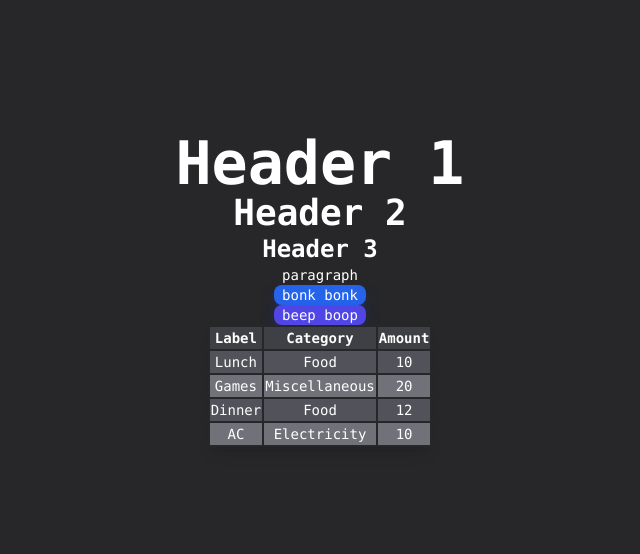
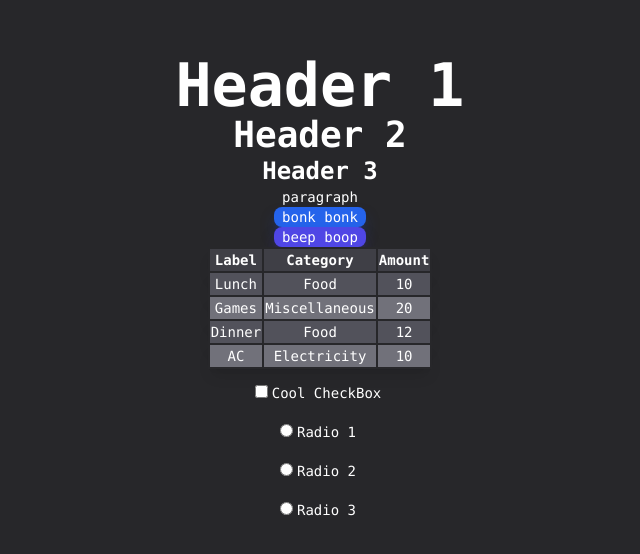
Before and after one commit to duccsquared/budgeting-app, a React (Create React App) app: page / in a window 1280 px wide. Shown: the part 110-664 px from the top of the page, without its empty margins (320-960 px from the left). Built offline with nearby package versions, Linux system fonts and the light colour scheme.

Commit message:
created CSS for checkboxes and radioboxes

```diff
--- a/src/App.js
+++ b/src/App.js
@@ -1,5 +1,5 @@
 import './App.css';
-import {BtnMain, BtnSecondary, H1, H2, H3, P, Table, TR1, TR2, TH, TD} from './components.js';
+import {BtnMain, BtnSecondary, H1, H2, H3, P, Table, TR1, TR2, TH, TD, CheckBox, RadioBox} from './components.js';
 // function logBeep() {
 //   console.log(logBeep)
 // }
@@ -45,6 +45,18 @@ function App() { // <div style={{height: 20}}></div>
                         <TD>10</TD>
                     </TR2>
                 </Table>
+                <CheckBox>
+                    Cool CheckBox
+                </CheckBox>
+                <RadioBox name="beep" value="1">
+                    Radio 1
+                </RadioBox>
+                <RadioBox name="beep">
+                    Radio 2
+                </RadioBox>
+                <RadioBox name="beep">
+                    Radio 3
+                </RadioBox>
             </header>
         </div>
     );
--- a/src/components.js
+++ b/src/components.js
@@ -1,5 +1,18 @@
 import React from 'react';
 import './index.css';
+
+function rInt(a,b) {return Math.floor(Math.random() * (b+1-a)) + a}
+function rChoice(list) {return list[Math.floor(Math.random() * list.length)];}
+
+
+function genRandomID(length=16) {
+    let result = rChoice(["Red","Orange","Yellow","Green","Blue","Purple","White","Grey","Black","Scarlet","Cyan","Magenta","Pink","Indigo","Violet"])
+    result += `-${rInt(10,99)}-`
+    for(let i = 0; i < length; i++) {
+        result += String.fromCharCode(rChoice([rInt(48,57),rInt(65,90),rInt(97,122)]))
+    }
+    return result
+}
 
 export class BtnMain extends React.Component {
     render() {
@@ -110,3 +123,35 @@ export class TD extends React.Component {
         )
     }
 }
+
+export class CheckBox extends React.Component {
+    render() {
+        let id = this.props.id || genRandomID()
+        console.log(id)
+        return (
+            <div className="">
+                <input className="" type="checkbox" value={this.props.value || this.props.children} id={id}></input>
+                <label className="p-1 text-sm font-mono" for={id}>
+                    {this.props.children}
+                </label>
+            </div>
+        )
+    }
+}
+
+
+export class RadioBox extends React.Component {
+    render() {
+        let id = this.props.id || genRandomID()
+        console.log("-----")
+        console.log(this.props.value || this.props.children)
+        return (
+            <div className="">
+                <input className="" type="radio" value={this.props.value || this.props.children} name={this.props.name} id={id}></input>
+                <label className="p-1 text-sm font-mono" for={id}>
+                    {this.props.children}
+                </label>
+            </div>
+        )
+    }
+}
```
